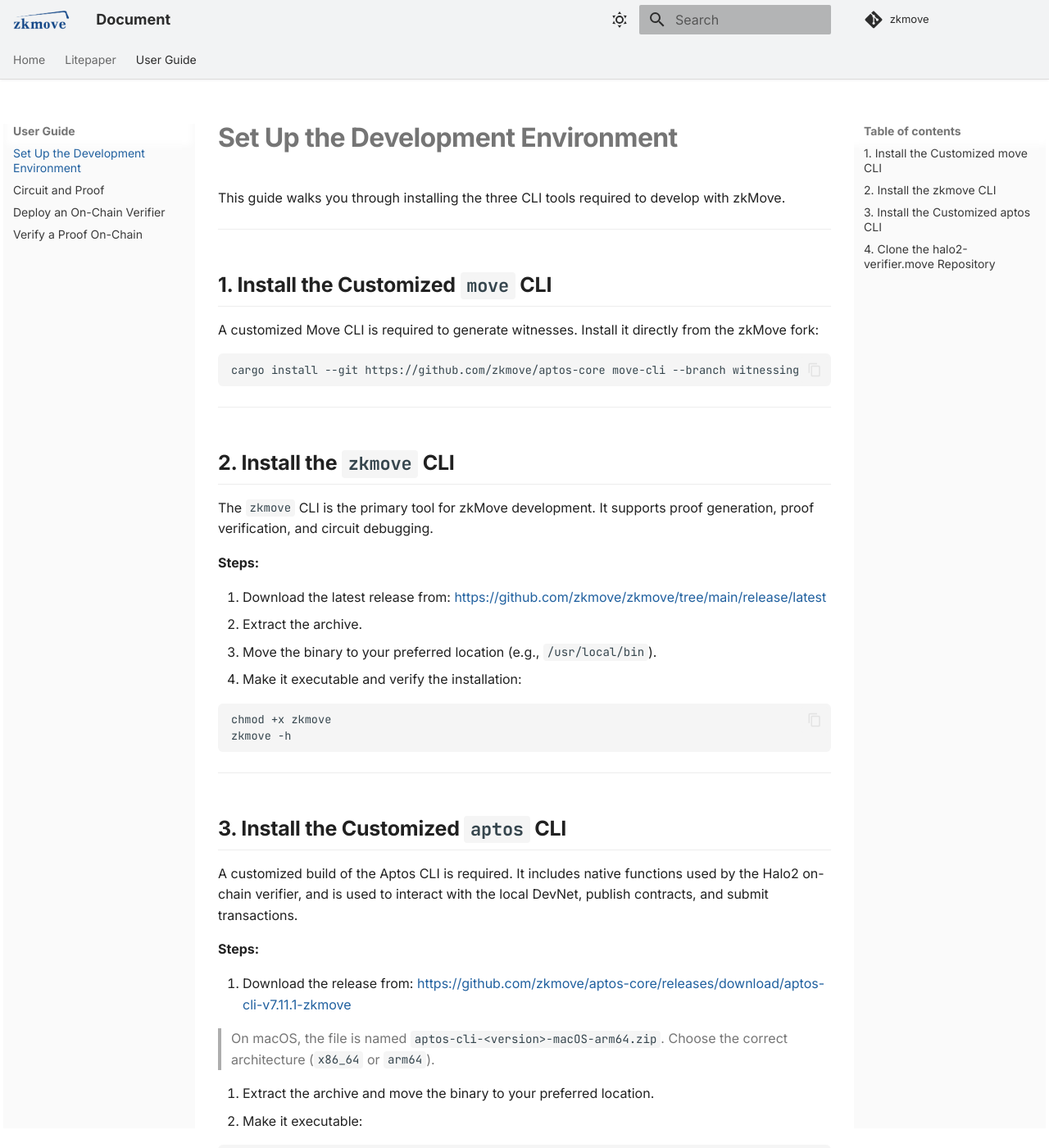
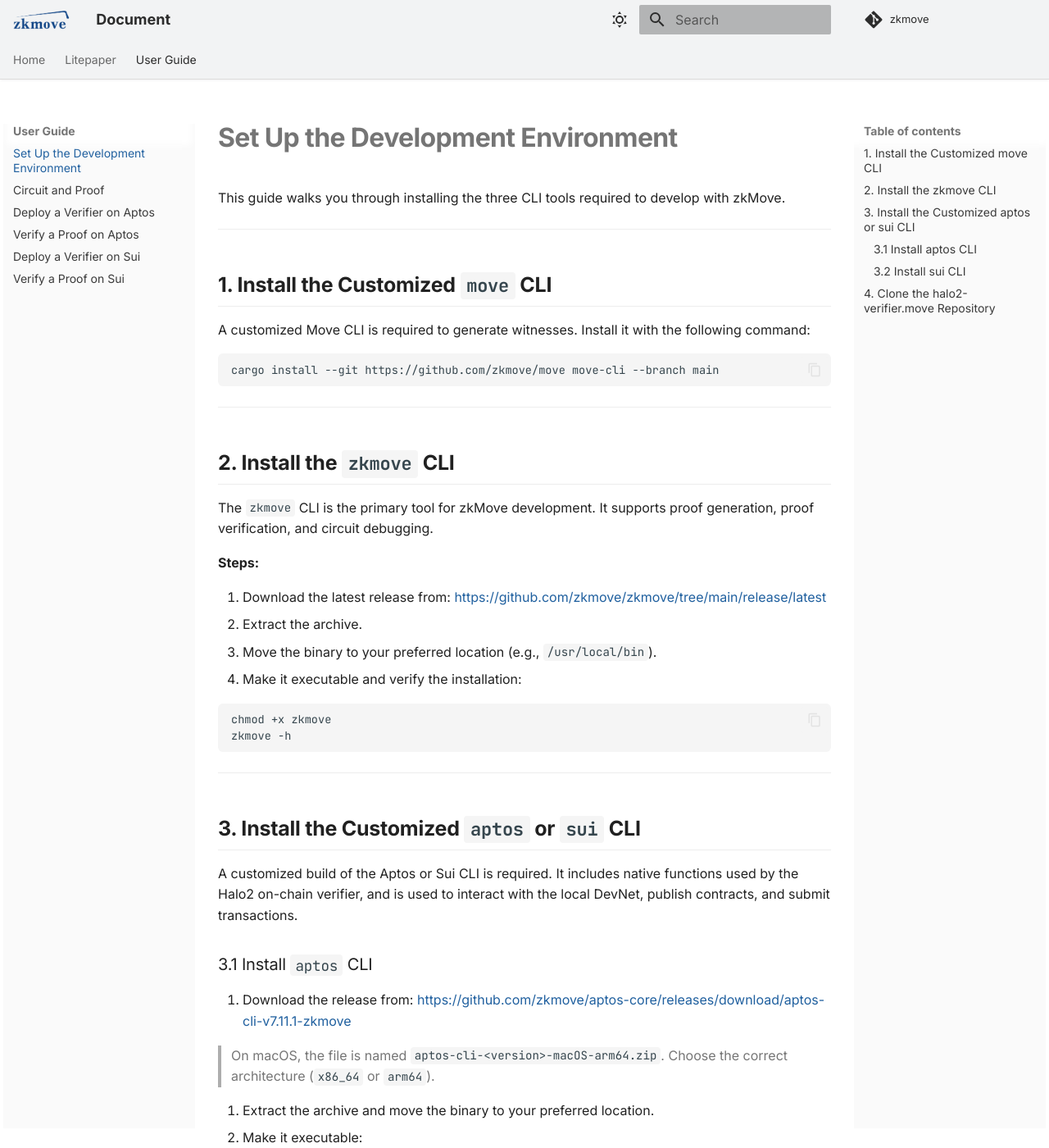
Before and after one commit to zkmove/zkmove, an MkDocs documentation site: the page built from docs/user/setup-dev-environment.md, in a window 1280 px wide and 1400 px high. Shown: the whole window at 82% size. Built offline with MkDocs 1.6.1 and Material for MkDocs 9.7.7, drawn with Linux system fonts in a browser that asks for light colours; comment, search, counter and statistics services are not loaded; some of the changed text lies outside the part shown.

Commit message:
docs: adjust directory structure for Sui support (#10)

````diff
--- a/docs/user/setup-dev-environment.md
+++ b/docs/user/setup-dev-environment.md
@@ -6,10 +6,10 @@ This guide walks you through installing the three CLI tools required to develop
 
 ## 1. Install the Customized `move` CLI
 
-A customized Move CLI is required to generate witnesses. Install it directly from the zkMove fork:
+A customized Move CLI is required to generate witnesses. Install it with the following command:
 
 ```shell
-cargo install --git https://github.com/zkmove/aptos-core move-cli --branch witnessing
+cargo install --git https://github.com/zkmove/move move-cli --branch main
 ```
 
 ---
@@ -33,11 +33,10 @@ zkmove -h
 
 ---
 
-## 3. Install the Customized `aptos` CLI
+## 3. Install the Customized `aptos`  or `sui` CLI
+A customized build of the Aptos or Sui CLI is required. It includes native functions used by the Halo2 on-chain verifier, and is used to interact with the local DevNet, publish contracts, and submit transactions.
 
-A customized build of the Aptos CLI is required. It includes native functions used by the Halo2 on-chain verifier, and is used to interact with the local DevNet, publish contracts, and submit transactions.
-
-**Steps:**
+### 3.1 Install `aptos` CLI
 
 1. Download the release from:
    <https://github.com/zkmove/aptos-core/releases/download/aptos-cli-v7.11.1-zkmove>
@@ -57,6 +56,14 @@ chmod +x ~/aptos
 ~/aptos help
 ```
 
+### 3.2 Install `sui` CLI
+
+Install sui CLI with the following command:
+
+```shell
+cargo install --git https://github.com/zkmove/sui.git --branch main sui --locked
+```
+
 ## 4. Clone the halo2-verifier.move Repository
 
 The `halo2-verifier.move` repository contains the source code for the on-chain Halo2 verifier. You will need it to publish the verifier contracts.
--- a/mkdocs.yml
+++ b/mkdocs.yml
@@ -55,8 +55,10 @@ nav:
   - User Guide:
       - Set Up the Development Environment: user/setup-dev-environment.md
       - Circuit and Proof: user/circuit-and-proof.md
-      - Deploy an On-Chain Verifier: user/deploy-on-chain-verifier.md
-      - Verify a Proof On-Chain: user/verify-proof-on-chain.md
+      - Deploy a Verifier on Aptos: user/deploy-verifier-on-aptos.md
+      - Verify a Proof on Aptos: user/verify-proof-on-aptos.md
+      - Deploy a Verifier on Sui: user/deploy-verifier-on-sui.md
+      - Verify a Proof on Sui: user/verify-proof-on-sui.md
 
 markdown_extensions:
   - admonition
````
Also changed, not shown: README.md (+7 -3 lines), docs/index.md (+8 -6 lines), docs/user/deploy-verifier-on-aptos.md (renamed from docs/user/deploy-on-chain-verifier.md), docs/user/deploy-verifier-on-sui.md (added), docs/user/verify-proof-on-aptos.md (renamed from docs/user/verify-proof-on-chain.md), docs/user/verify-proof-on-sui.md (added).
